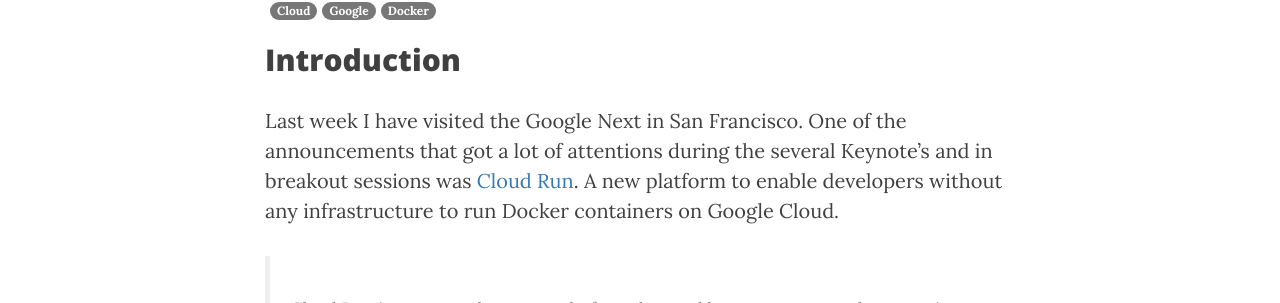
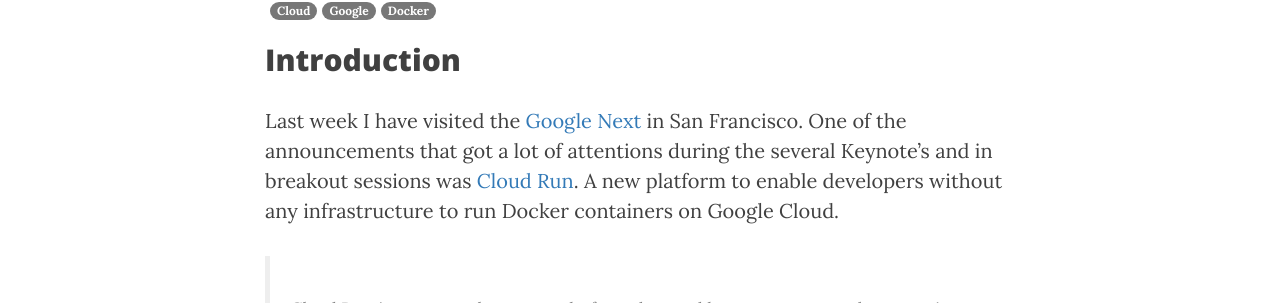
Before and after one commit to 040code/040code, a Jekyll site: the page built from _posts/2019-04-18-cloudrun.md, in a window 1280 px wide and 900 px high, scrolled down 379 px. Shown: the part 152-455 px from the top of the window. Built offline with Jekyll 4.4.1, drawn with Linux system fonts in a browser that asks for light colours; nearby versions of some CDN libraries; part of the change alters nothing that is shown.

```diff
--- a/_posts/2019-04-18-cloudrun.md
+++ b/_posts/2019-04-18-cloudrun.md
@@ -11,7 +11,7 @@ tags: [cloud, google, docker]
 
 
 ## Introduction
-Last week I have visited the Google Next in San Francisco. One of the announcements that got a lot of attentions during the several Keynote's and in breakout sessions was [Cloud Run](https://cloud.google.com/run/). A new platform to enable developers without any infrastructure to run Docker containers on Google Cloud.
+Last week I have visited the [Google Next](https://cloud.withgoogle.com/next/sf/) in San Francisco. One of the announcements that got a lot of attentions during the several Keynote's and in breakout sessions was [Cloud Run](https://cloud.google.com/run/). A new platform to enable developers without any infrastructure to run Docker containers on Google Cloud.
 
 > Cloud Run is a managed compute platform that enables you to run stateless containers that are invocable via HTTP requests. Cloud Run is serverless: it abstracts away all infrastructure management, so you can focus on what matters most — building great applications. It is built from Knative, letting you choose to run your containers either fully managed with Cloud Run, or in your Google Kubernetes Engine cluster with Cloud Run on GKE.
 
```
